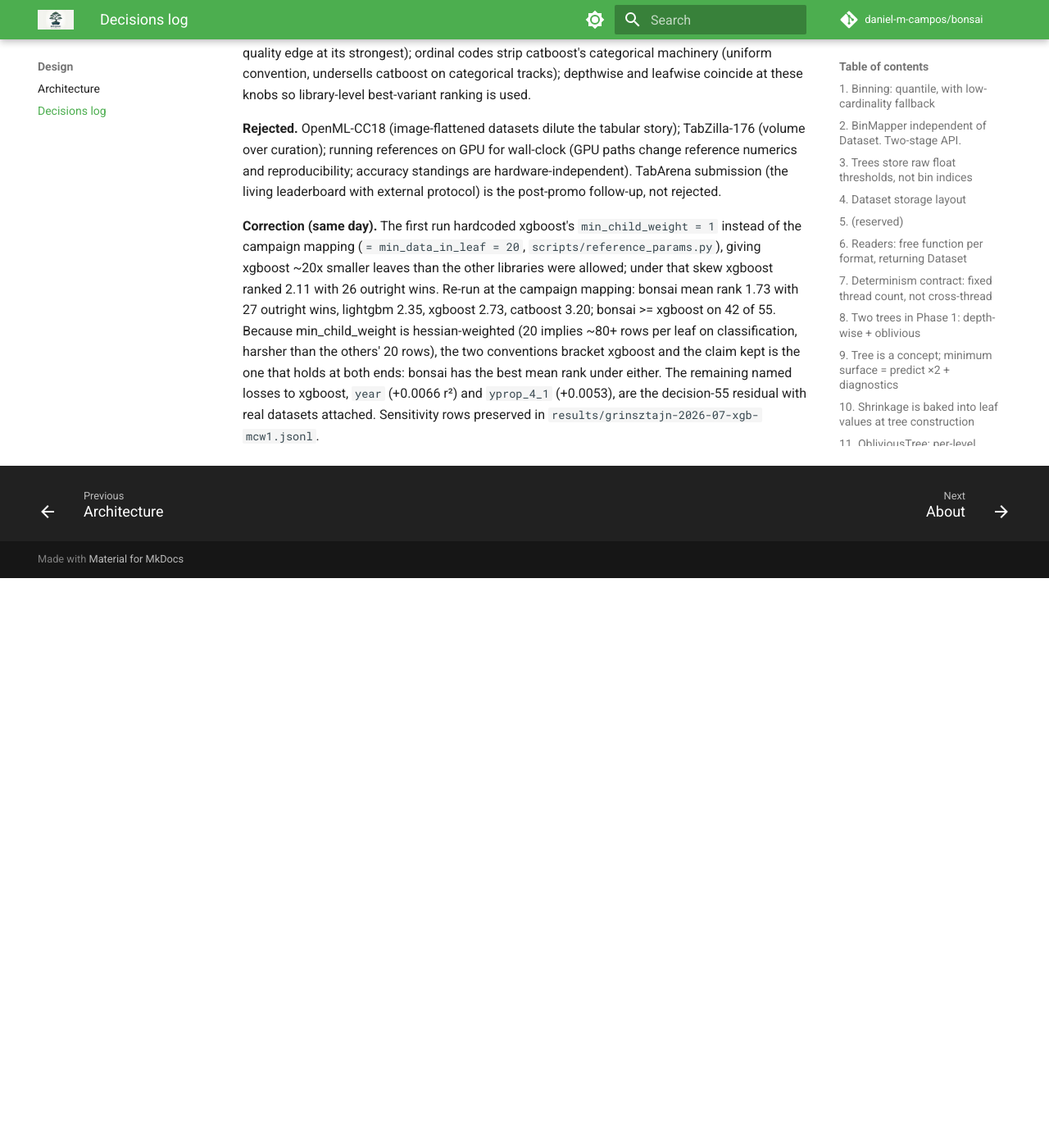
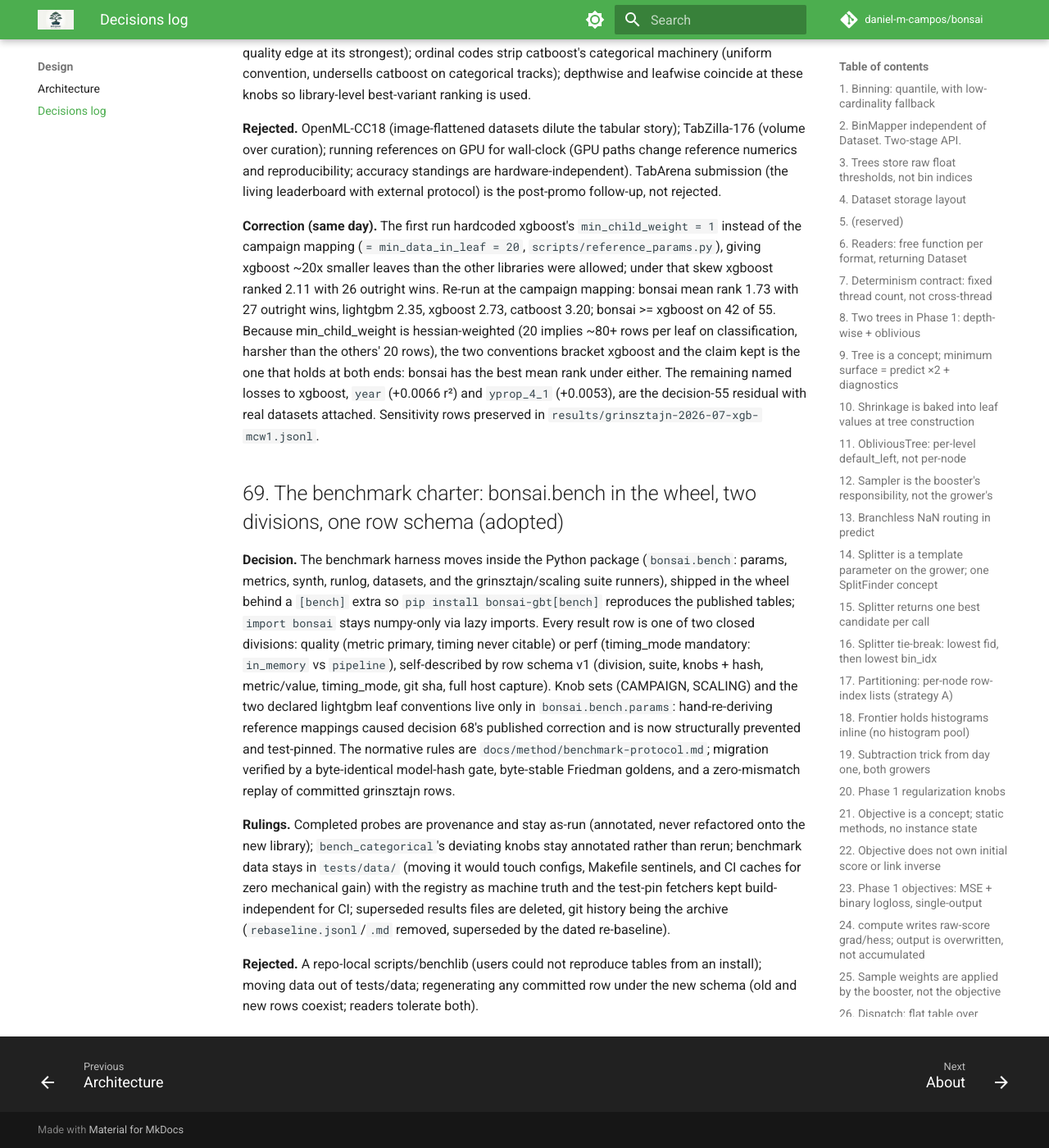
Before and after one commit to daniel-m-campos/bonsai, an MkDocs documentation site: the page built from docs/decisions.md, in a window 1280 px wide and 1400 px high, scrolled down 44559 px. Shown: the whole window at 82% size. Built offline with MkDocs 1.6.1 and Material for MkDocs 9.7.7, drawn with Linux system fonts in a browser that asks for light colours; comment, search, counter and statistics services are not loaded; before the commit the page ends 45264 px from its top, so only the background shows below that.

Commit message:
docs: the benchmark protocol charter + decision 69 (plan PR 3/3)
The normative charter (docs/method/benchmark-protocol.md, on the site
under Method): divisions, the suites table, dataset tiers, the full
Friedman-1 synthetic provenance, primary metrics per task, the two
timing modes, knob conventions, hardware rules, row schema v1, and
amendment rules. Cross-linked from the README (Performance and Claims),
benchmarks/README, the Method index, and the api-tour, whose new
reproduce-the-benchmarks snippet is executed by the doc-snippet tests.

Claude-Session: https://claude.ai/code/session_01SfgWZ7ftZV7aJJh87NXR72

````diff
--- a/docs/decisions.md
+++ b/docs/decisions.md
@@ -946,3 +946,11 @@ That reframed the question from kernel speed to the whole **accuracy-vs-time fro
 **Rejected.** OpenML-CC18 (image-flattened datasets dilute the tabular story); TabZilla-176 (volume over curation); running references on GPU for wall-clock (GPU paths change reference numerics and reproducibility; accuracy standings are hardware-independent). TabArena submission (the living leaderboard with external protocol) is the post-promo follow-up, not rejected.
 
 **Correction (same day).** The first run hardcoded xgboost's `min_child_weight = 1` instead of the campaign mapping (`= min_data_in_leaf = 20`, `scripts/reference_params.py`), giving xgboost ~20x smaller leaves than the other libraries were allowed; under that skew xgboost ranked 2.11 with 26 outright wins. Re-run at the campaign mapping: bonsai mean rank 1.73 with 27 outright wins, lightgbm 2.35, xgboost 2.73, catboost 3.20; bonsai >= xgboost on 42 of 55. Because min_child_weight is hessian-weighted (20 implies ~80+ rows per leaf on classification, harsher than the others' 20 rows), the two conventions bracket xgboost and the claim kept is the one that holds at both ends: bonsai has the best mean rank under either. The remaining named losses to xgboost, `year` (+0.0066 r²) and `yprop_4_1` (+0.0053), are the decision-55 residual with real datasets attached. Sensitivity rows preserved in `results/grinsztajn-2026-07-xgb-mcw1.jsonl`.
+
+## 69. The benchmark charter: bonsai.bench in the wheel, two divisions, one row schema (adopted)
+
+**Decision.** The benchmark harness moves inside the Python package (`bonsai.bench`: params, metrics, synth, runlog, datasets, and the grinsztajn/scaling suite runners), shipped in the wheel behind a `[bench]` extra so `pip install bonsai-gbt[bench]` reproduces the published tables; `import bonsai` stays numpy-only via lazy imports. Every result row is one of two closed divisions: quality (metric primary, timing never citable) or perf (timing_mode mandatory: `in_memory` vs `pipeline`), self-described by row schema v1 (division, suite, knobs + hash, metric/value, timing_mode, git sha, full host capture). Knob sets (CAMPAIGN, SCALING) and the two declared lightgbm leaf conventions live only in `bonsai.bench.params`: hand-re-deriving reference mappings caused decision 68's published correction and is now structurally prevented and test-pinned. The normative rules are `docs/method/benchmark-protocol.md`; migration verified by a byte-identical model-hash gate, byte-stable Friedman goldens, and a zero-mismatch replay of committed grinsztajn rows.
+
+**Rulings.** Completed probes are provenance and stay as-run (annotated, never refactored onto the new library); `bench_categorical`'s deviating knobs stay annotated rather than rerun; benchmark data stays in `tests/data/` (moving it would touch configs, Makefile sentinels, and CI caches for zero mechanical gain) with the registry as machine truth and the test-pin fetchers kept build-independent for CI; superseded results files are deleted, git history being the archive (`rebaseline.jsonl`/`.md` removed, superseded by the dated re-baseline).
+
+**Rejected.** A repo-local scripts/benchlib (users could not reproduce tables from an install); moving data out of tests/data; regenerating any committed row under the new schema (old and new rows coexist; readers tolerate both).
--- a/docs/method/README.md
+++ b/docs/method/README.md
@@ -8,7 +8,7 @@ The four disciplines:
 
 1. **[Instrument first](instrument-first.md)**: decompose and price before optimizing anything; profilers lie at sync boundaries.
 2. **[The feature-admission gate](feature-admission.md)**: prototype at zero core cost, define the kill criteria before the experiment, record the declines.
-3. **[Benchmarks you can trust](benchmarking.md)**: same-hardware comparisons only, probe the hardware before believing it, commit the raw runs.
+3. **[Benchmarks you can trust](benchmarking.md)**: same-hardware comparisons only, probe the hardware before believing it, commit the raw runs. The normative rules (divisions, suites, metrics, timing modes, the row schema) are the [benchmark protocol](benchmark-protocol.md).
 4. **[Determinism as a contract](determinism.md)**: bit-identical outputs as a CI-enforced invariant, which turns refactoring and AI-assisted development into verifiable operations.
 
 The raw feed behind all four is the [decisions log](../decisions.md): numbered, dated, with the rejected alternatives recorded next to the adopted ones. [How bonsai is built](../about.md) explains why the discipline matters twice over in a human-plus-AI workflow.
--- /dev/null
+++ b/docs/method/benchmark-protocol.md
@@ -0,0 +1,60 @@
+# The benchmark protocol
+
+This page is the normative charter behind every published bonsai number; [Benchmarks you can trust](benchmarking.md) explains why the rules exist, this page states what they are. Reproduce the headline table yourself:
+
+```
+pip install bonsai-gbt[bench]
+python -m bonsai.bench.grinsztajn out.jsonl
+python -m bonsai.bench.grinsztajn out.jsonl --report
+```
+
+## Divisions
+
+Every result row belongs to exactly one division, and both run what MLPerf would call closed: matched knobs across libraries, no per-model tuning.
+
+**quality**: accuracy claims. The metric is primary; timing may be recorded but is never citable from a quality row. **perf**: latency, throughput, and memory claims. Every row declares its `timing_mode`; accuracy is recorded only as a sanity guard.
+
+## Suites
+
+| suite | division | datasets (tier) | primary metric | results file | runner | decision |
+|---|---|---|---|---|---|---|
+| grinsztajn | quality | 55 external tasks (quality-external) | r² / AUC | `results/grinsztajn-2026-07.jsonl` | `python -m bonsai.bench.grinsztajn` | 68 |
+| campaign | quality | internal ten (quality-smoke) | per-task | `results/quality-campaign-2026-07.jsonl` | `scripts/compare.py` per config | 56 |
+| probes | quality | per-study | per-study | `results/<probe>-<date>.*` | `scripts/probe_*.py` | 57, 58, 67, ... |
+| scaling | perf | friedman1 (perf-synthetic) | fit_s, predict_s, RSS | `results/scaling.jsonl` | `python -m bonsai.bench.scaling` | 46 |
+| gpu_msd | perf | year_msd (perf-scale) | fit_s | `results/gpu_msd.jsonl` | `scripts/bench_gpu.py` | 41 |
+| rebaseline | perf | friedman1 | fit_s, r² guard | `results/rebaseline-2026-07.jsonl` | scaling runner, rows axis | 62 to 64 |
+
+The Grinsztajn suite is the only citable standings table: its 55 tasks were selected by third parties (Grinsztajn, Oyallon, Varoquaux 2022), which removes the selection-bias objection a self-picked suite can never answer. The internal campaign remains the fast local regression check.
+
+## Datasets
+
+Tiers and provenance live in the machine-readable registry, `bonsai.bench.datasets` (`python -m bonsai.bench.datasets --list`): test-pin (CI-load-bearing, immovable), quality-external, quality-smoke, perf-scale, perf-synthetic. `tests/data/README.md` documents the on-disk layout.
+
+## The synthetic dataset
+
+Perf-division data is a generalized form of Friedman #1 (Friedman, "Multivariate Adaptive Regression Splines", 1991), the standard synthetic regression for tree methods: the classic five-feature target 10 sin(pi x0 x1) + 20 (x2 - 0.5)^2 + 10 x3 + 5 x4 repeated over the informative features in blocks of five with 0.6^b decaying block weights, uniform [0, 1) float32 features, and Gaussian noise with sigma = y.std() / 3, which places the best-achievable test r² near 0.9. Synthetic is kept for perf deliberately: rows, columns, and bins become free experimental axes (decision 46), and generation is deterministic in (seed, rows, cols) via SeedSequence, so bin and thread sweeps reuse byte-identical data. The implementation and full provenance: `bonsai.bench.synth`. A deliberately frozen linear variant lives in `scripts/model_hash.py`; its output feeds the cross-architecture byte-identity CI gate and must never be edited.
+
+## Metrics
+
+One implementation, `bonsai.bench.metrics`. Primary metric per task, the only one a claim may headline: r² (regression), AUC (binary), accuracy (multiclass), NDCG@10 (ranking). rmse and mae are recorded as secondaries.
+
+## Timing
+
+Two modes, declared per row. `in_memory`: fit timed from in-memory arrays, including each library's own ingest (bonsai binning, xgboost QuantileDMatrix, lgb.Dataset, catboost Pool); the scaling and rebaseline convention. `pipeline`: fit timed end to end including CSV read; the gpu_msd and CLI-compare convention. Numbers from different modes are never compared against each other. predict_s always times prediction from a raw test matrix.
+
+## Knobs
+
+Two named sets in `bonsai.bench.params`: CAMPAIGN (200 iters, lr 0.05, depth 6, 255 bins) for quality, SCALING (100 iters, lr 0.1, depth 8) for perf. Two lightgbm leaf conventions exist by declaration, not drift: `num_leaves_campaign(depth)` = (1 << depth) - 1 and `num_leaves_full(depth)` = 1 << depth; each row records which. Reference mappings (including catboost's GPU border cap and xgboost's hessian-weighted min_child_weight, whose two readings bracket xgboost per decision 68's correction) live only in `params.py`; re-deriving them by hand caused a published correction once and is the one prohibited act.
+
+## Hardware rules
+
+Comparative perf numbers come only from the same machine in the same session (rental-fleet variance reaches ~25%). Rented hosts must pass the 30-second sync-latency probe (round-trips over 50µs reject the pod, decision 48). Quality rows are hardware-independent by construction: references run their CPU paths, bonsai models are bit-identical across architectures by contract.
+
+## The row schema
+
+Schema v1 (`bonsai.bench.runlog`): every row carries `schema, ts, git_sha, division, suite, script, cmd, dataset, task, variant, seed, knobs, knobs_hash, metric, value, timing_mode, host` (with library versions), and `status`. Rows are append-only; files may mix schema generations; readers tolerate extra keys. Every published table must name its results file and the command that regenerates it.
+
+## Amendments
+
+History is append-only: committed rows are never edited or regenerated. Corrections are banner annotations on the evidence document plus a decisions-log entry (the pattern of decisions 48, 63, and 68). Superseded artifacts are deleted from the tree; git history is the archive.
--- a/docs/use/api-tour.md
+++ b/docs/use/api-tour.md
@@ -90,6 +90,22 @@ GPU training currently needs a source build with `BONSAI_CUDA=ON`; prebuilt CUDA
 
 `mse` (default), `mae`, `huber`, `quantile`, `poisson`, `logloss`, `softmax`. The estimators pick classification objectives automatically from your labels; the explicit layer sets `dispatch.objective_name`. Ranking objectives are a measured, scoped gap, not an accident of omission.
 
+## Reproducing the benchmarks
+
+The harness behind every published table ships in the package. `pip install bonsai-gbt[bench]` adds the reference libraries, then `python -m bonsai.bench.grinsztajn out.jsonl --report` re-runs the external standings suite. The building blocks are importable directly:
+
+```python
+from bonsai.bench import metrics, params, synth
+
+X_train, y_train, X_test, y_test = synth.gen_data(
+    10_000, 20, seed=42, n_test=1_000, informative=20)
+model = bonsai.BonsaiRegressor(n_iters=8).fit(X_train, y_train)
+print(round(metrics.r2(y_test, model.predict(X_test)), 3),
+      params.CAMPAIGN["iters"])
+```
+
+The protocol (divisions, metrics, timing modes) is the [benchmark charter](https://daniel-m-campos.github.io/bonsai/method/benchmark-protocol/).
+
 ## What to read next
 
 The [guide](../guide/README.md) explains what every knob actually does, mechanism first: growers in [chapter 4](../guide/4-growing-trees.md), sampling in [chapter 5](../guide/5-sampling.md), regularization and constraints in [chapter 6](../guide/6-regularization-and-constraints.md), early stopping and DART in [chapter 7](../guide/7-early-stopping-and-dart.md).
--- a/mkdocs.yml
+++ b/mkdocs.yml
@@ -116,6 +116,7 @@ nav:
       - Instrument first: method/instrument-first.md
       - The feature-admission gate: method/feature-admission.md
       - Benchmarks you can trust: method/benchmarking.md
+      - The benchmark protocol: method/benchmark-protocol.md
       - Determinism as a contract: method/determinism.md
   - Design:
       - Architecture: architecture/README.md
````
Also changed, not shown: README.md (+2 -2 lines), benchmarks/README.md (+2 -0 lines).
